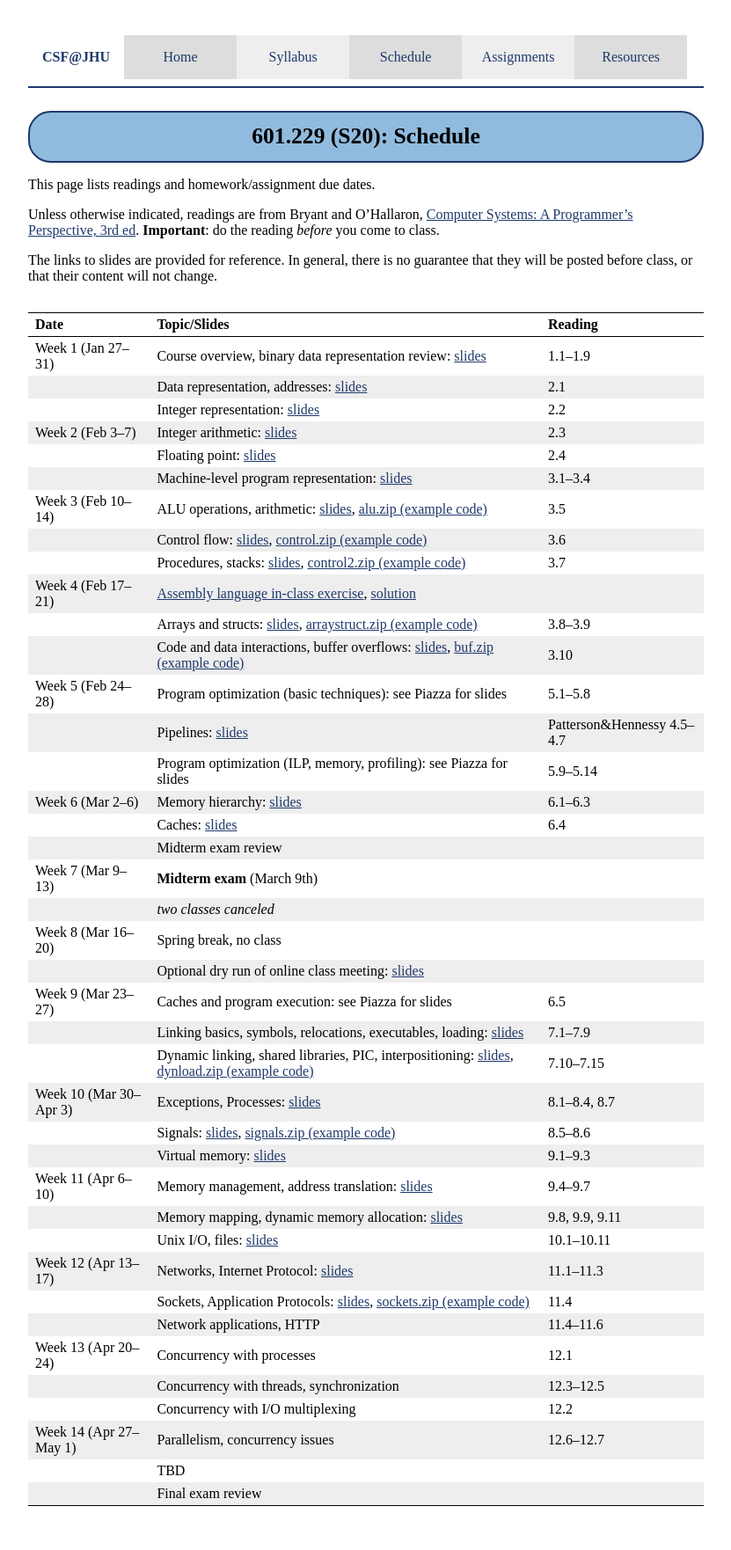
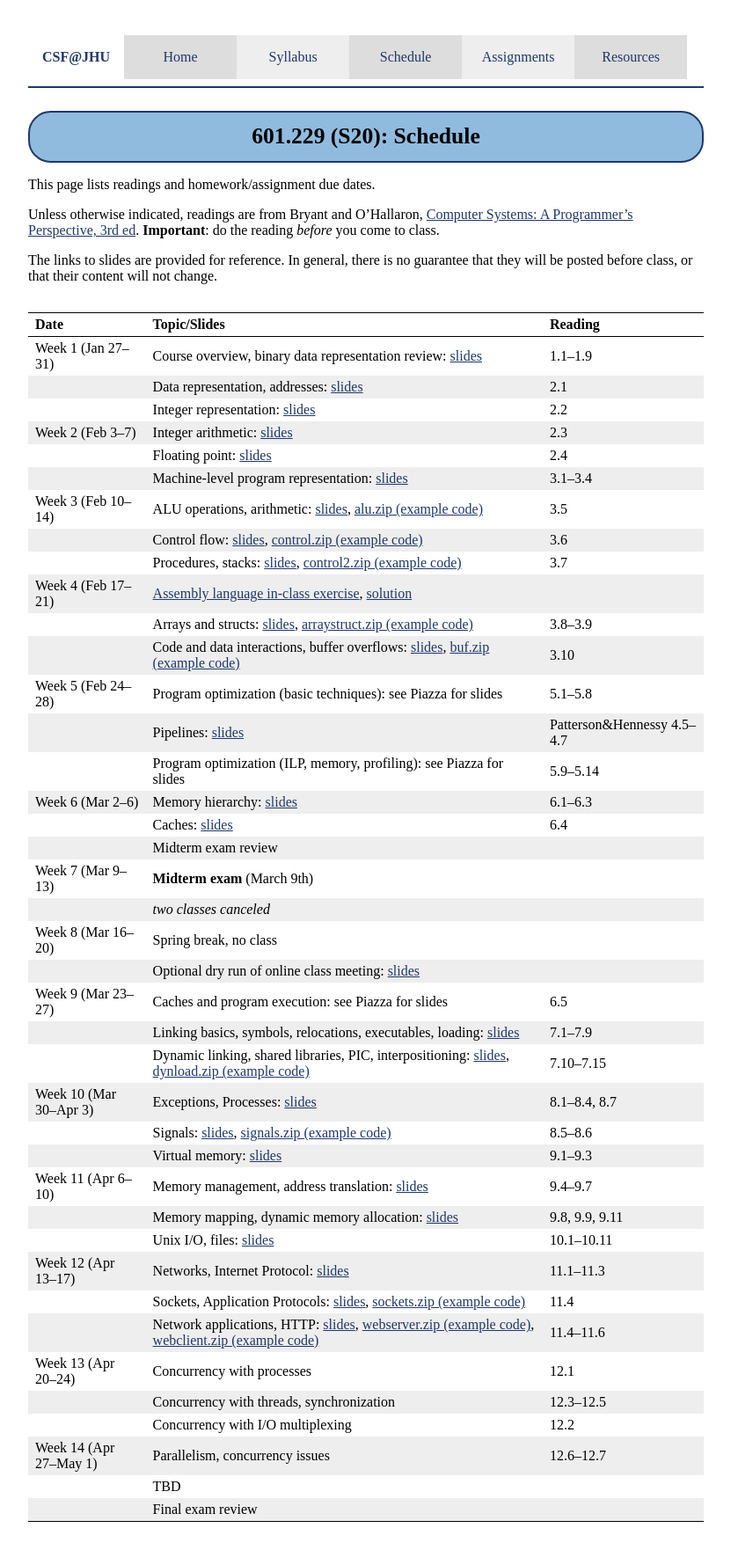
Before and after one commit to jhucsf/spring2020, a Jekyll site: the page built from schedule.md, in a window 1280 px wide. Shown: the whole page at 88% size, without its empty margins (224-1055 px from the left). Built offline with Jekyll 4.4.1, drawn with Linux system fonts in a browser that asks for light colours.

Commit message:
added lecture 28 and example code

```diff
--- a/schedule.md
+++ b/schedule.md
@@ -45,7 +45,7 @@ Week 11 (Apr 6–10) | Memory management, address translation: [slides](lectures
 &nbsp;             | Unix I/O, files: [slides](lectures/lecture25-public.pdf) | 10.1–10.11 |
 Week 12 (Apr 13–17)| Networks, Internet Protocol: [slides](lectures/lecture26-public.pdf) | 11.1–11.3 |
 &nbsp;             | Sockets, Application Protocols: [slides](lectures/lecture27-public.pdf), [sockets.zip (example code)](lectures/sockets.zip) | 11.4 |
-                   | Network applications, HTTP | 11.4–11.6 |
+&nbsp;             | Network applications, HTTP: [slides](lectures/lecture28-public.pdf), [webserver.zip (example code)](lectures/webserver.zip), [webclient.zip (example code)](lectures/webclient.zip) | 11.4–11.6 |
 Week 13 (Apr 20–24)| Concurrency with processes | 12.1 |
                    | Concurrency with threads, synchronization | 12.3–12.5
                    | Concurrency with I/O multiplexing | 12.2 |
```
Also changed, not shown: 3 other files.
